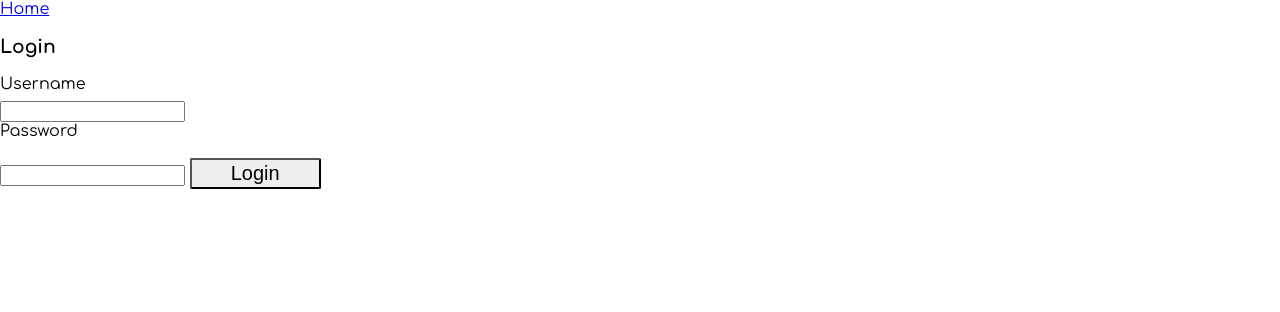
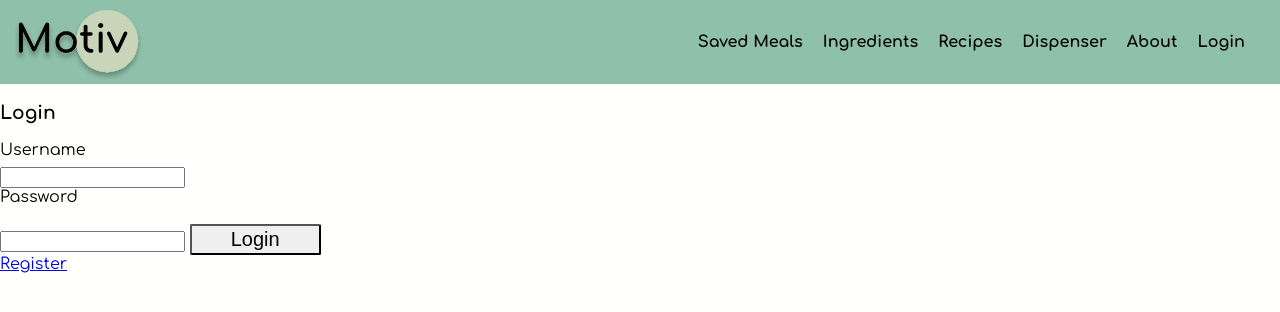
Before and after one commit to MotivKickstart/main, a PHP site: page /loginForm.php in a window 1280 px wide. Shown: the top 312 px of the page. Run offline with PHP 8.4, Linux system fonts and the light colour scheme; data that the repository does not hold is empty.

Commit message:
Added login and logout to navigation

```diff
--- a/web/www/html/css/nav.css
+++ b/web/www/html/css/nav.css
@@ -69,4 +69,8 @@
         text-align: center;
         padding: 10px;
     }
+
+    .nav-list li.nav-list__login {
+        margin: 18px 0;
+    }
 }
--- a/web/www/html/loginForm.php
+++ b/web/www/html/loginForm.php
@@ -14,7 +14,30 @@
         <?php require_once('conn.php') ?>
     </div>
 
-    <a href="index.php">Home</a>
+    <div class="navbar">
+        <div class="logo">
+            <img src="/gfx/logo.svg" alt="Logo">
+        </div>
+        <div class="menu-icon" onclick="toggleMenu()">
+            <div class="bar"></div>
+            <div class="bar"></div>
+            <div class="bar"></div>
+        </div>
+        <ul class="nav-list">
+            <li><a href="saved-meals.php">Saved Meals</a></li>
+            <li><a href="index.php">Ingredients</a></li>
+            <li><a href="recipes.php">Recipes</a></li>
+            <li><a href="Dispenser.php">Dispenser</a></li>
+            <li><a href="About.php">About</a></li>
+            <?php if (isset($_SESSION['loggedin'])) { ?>
+                <!-- // echo "Welcome back " . $_SESSION['name'] . "<br>"; -->
+                <li><a href="Account.php">Account</a></li>
+                <li class="nav-list__login"><a href="logout.php">Logout</a></li>
+            <?php } else{ ?>
+                <li class="nav-list__login"><a href="loginForm.php">Login</a></li>
+            <?php } ?>
+        </ul>
+    </div>
     <div id="login">
         <h3>Login</h3>
         <?php if (isset($_SESSION['error'])) {
@@ -28,6 +51,7 @@
             <input type="password" name="password" autocomplete="off" required />
             <input type="submit" class="button" name="loginSubmit" value="Login">
         </form>
+        <a href="registerForm.php">Register</a>
     </div>
 
 </body>
--- a/web/www/html/recipes.php
+++ b/web/www/html/recipes.php
@@ -23,7 +23,13 @@
             <li><a href="recipes.php">Recipes</a></li>
             <li><a href="Dispenser.php">Dispenser</a></li>
             <li><a href="About.php">About</a></li>
+            <?php if (isset($_SESSION['loggedin'])) { ?>
+                <!-- // echo "Welcome back " . $_SESSION['name'] . "<br>"; -->
                 <li><a href="Account.php">Account</a></li>
+                <li class="nav-list__login"><a href="logout.php">Logout</a></li>
+            <?php } else{ ?>
+                <li class="nav-list__login"><a href="loginForm.php">Login</a></li>
+            <?php } ?>
         </ul>
     </div>
   <div class="search-form">
```
Also changed, not shown: web/www/html/About.php (+7 -1 lines), web/www/html/Account.php (+7 -1 lines), web/www/html/Dispenser.php (+7 -1 lines), web/www/html/index.php (+7 -8 lines), web/www/html/registerForm.php (+7 -1 lines), web/www/html/saved-meals.php (+7 -1 lines). Lines whose indentation alone changed are shown as unchanged.
